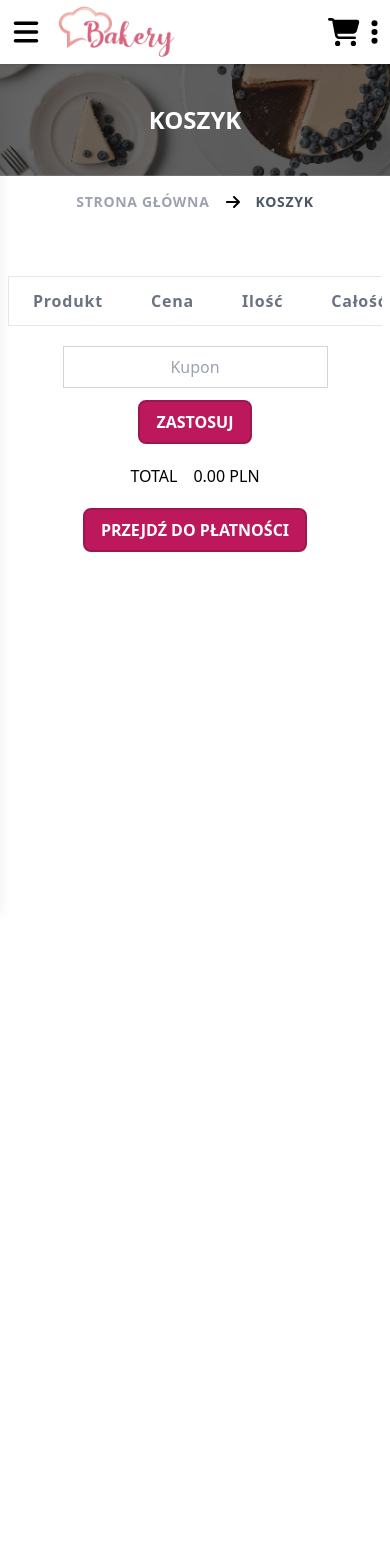
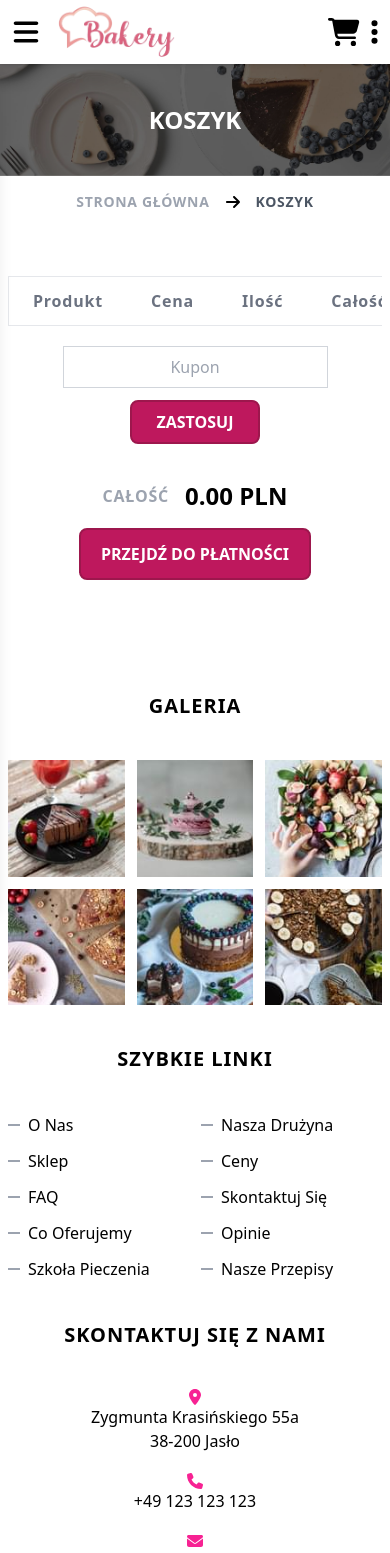
Before and after one commit to frooooooo7/Bakery---website, a React (Vite) app: page /koszyk in a window 390 px wide. Shown: the top 1553 px of the page. Before the commit the page ends 844 px from the top, so only its background shows below. Built offline with nearby package versions, Linux system fonts and the light colour scheme.

Commit message:
Added responsiveness freatures and missing components

```diff
--- a/src/components/Footer.tsx
+++ b/src/components/Footer.tsx
@@ -15,7 +15,7 @@ import Google from "../assets/svg/Google";
 const Footer = () => {
     return (
         <section className="px-2 py-6 lg:py-12">
-            <div className="container mx-auto">
+            <div className="container mx-auto max-w-7xl">
                 <div className="lg:flex lg:justify-center lg:space-x-10 xl:space-x-28">
                     <div className="gallery">
                         <h1 className="text-center lg:text-left tracking-wider py-10 text-xl font-bold">GALERIA</h1>
--- a/src/pages/Cart/CartPage.tsx
+++ b/src/pages/Cart/CartPage.tsx
@@ -1,4 +1,6 @@
 import Banner from "../../components/Banner"
+import CopyrightNotice from "../../components/CopyrightNotice"
+import Footer from "../../components/Footer"
 import Navbar from "../../components/Navbar"
 import Products from "./sections/Products"
 
@@ -9,6 +11,8 @@ const CartPage = () => {
       <Navbar/>
       <Banner title="KOSZYK"/>
       <Products/>
+      <Footer/>
+      <CopyrightNotice/>
     </div>
   )
 }
--- a/src/pages/Cart/sections/Products.tsx
+++ b/src/pages/Cart/sections/Products.tsx
@@ -10,7 +10,7 @@ const Products = () => {
 
     return (
         <section className="px-2 py-12">
-            <div className="container mx-auto">
+            <div className="container mx-auto max-w-6xl">
                 <div className="overflow-x-auto">
                     <table className="mx-auto border border-gray-200">
                         <thead className="border-b border-gray-200">
@@ -66,19 +66,20 @@ const Products = () => {
                     </table>
                 </div>
 
-                <div className="mt-5 flex flex-col items-center justify-center space-y-3">
-                    <input type="text" className="border border-gray-300 py-2 px-4 text-center" placeholder="Kupon" />
-                    <button className='px-4 py-2 bg-pink-700 text-white border-2 border-pink-800 rounded-lg font-bold active:bg-pink-500'>ZASTOSUJ</button>
+                <div className="lg:flex lg:items-center lg:justify-between">
+                    <div className="py-5 flex flex-col sm:flex-row items-center justify-center space-y-3 sm:space-y-0 sm:space-x-3">
+                        <input type="text" className="border border-gray-300 py-2 px-4 text-center" placeholder="Kupon" />
+                        <button className='px-6 py-2 bg-pink-700 text-white border-2 border-pink-800 rounded-lg font-bold active:bg-pink-500'>ZASTOSUJ</button>
+                    </div>
+
+                    <div className="flex flex-col sm:flex-row items-center justify-center sm:space-x-10">
+                        <div className="flex items-center justify-center space-x-4">
+                            <h1 className="py-5 text-gray-400 font-bold tracking-wider">CAŁOŚĆ</h1>
+                            <h1 className="text-2xl font-bold ">{calculateTotalPrice().toFixed(2)} PLN</h1>
+                        </div>
+                        <button className='px-5 py-3 bg-pink-700 text-white border-2 border-pink-800 rounded-lg font-bold active:bg-pink-500'>PRZEJDŹ DO PŁATNOŚCI</button>
+                    </div>
                 </div>
-
-                <div className="flex flex-col items-center justify-center">
-                    <div className="flex items-center justify-center space-x-4">
-                        <h1 className="py-5">TOTAL</h1>
-                        <h1>{calculateTotalPrice().toFixed(2)} PLN</h1>
-                    </div>
-                    <button className='px-4 py-2 bg-pink-700 text-white border-2 border-pink-800 rounded-lg font-bold active:bg-pink-500'>PRZEJDŹ DO PŁATNOŚCI</button>
-                </div>
-
             </div>
         </section>
     );
```
